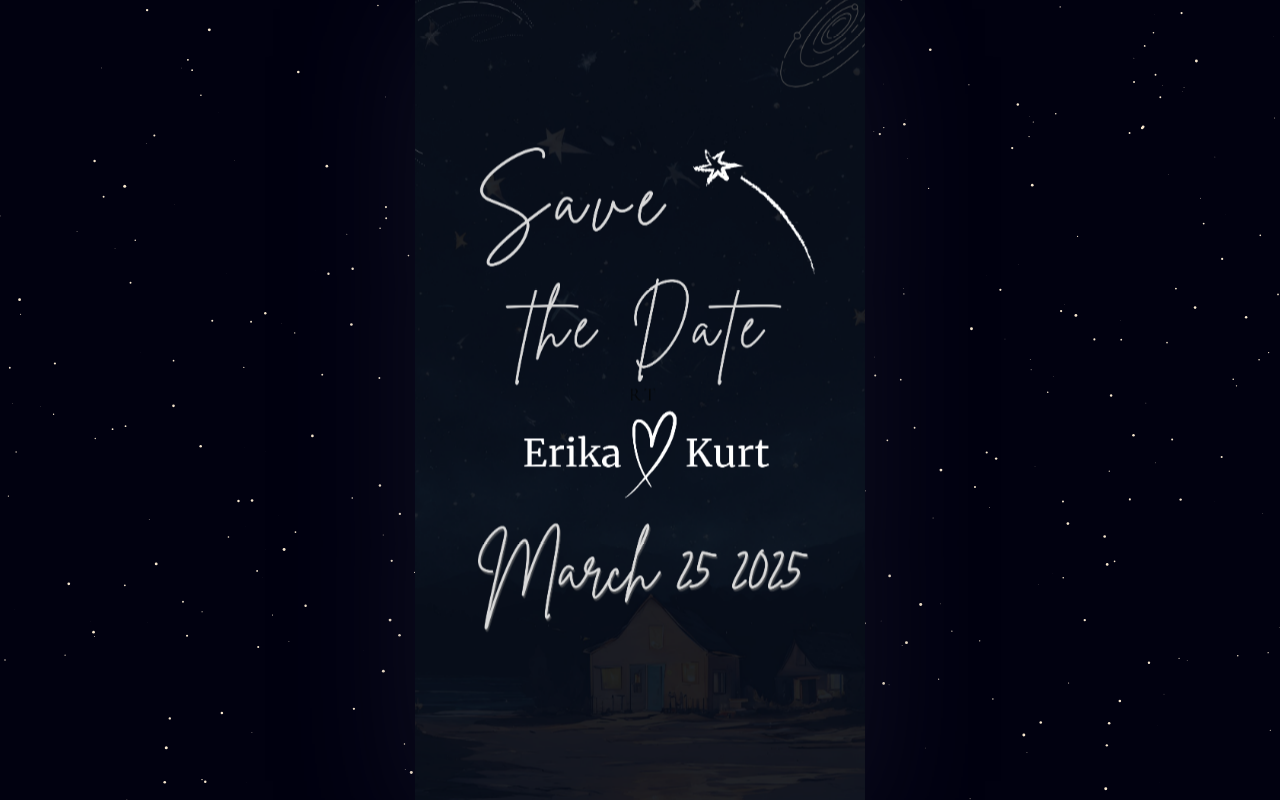
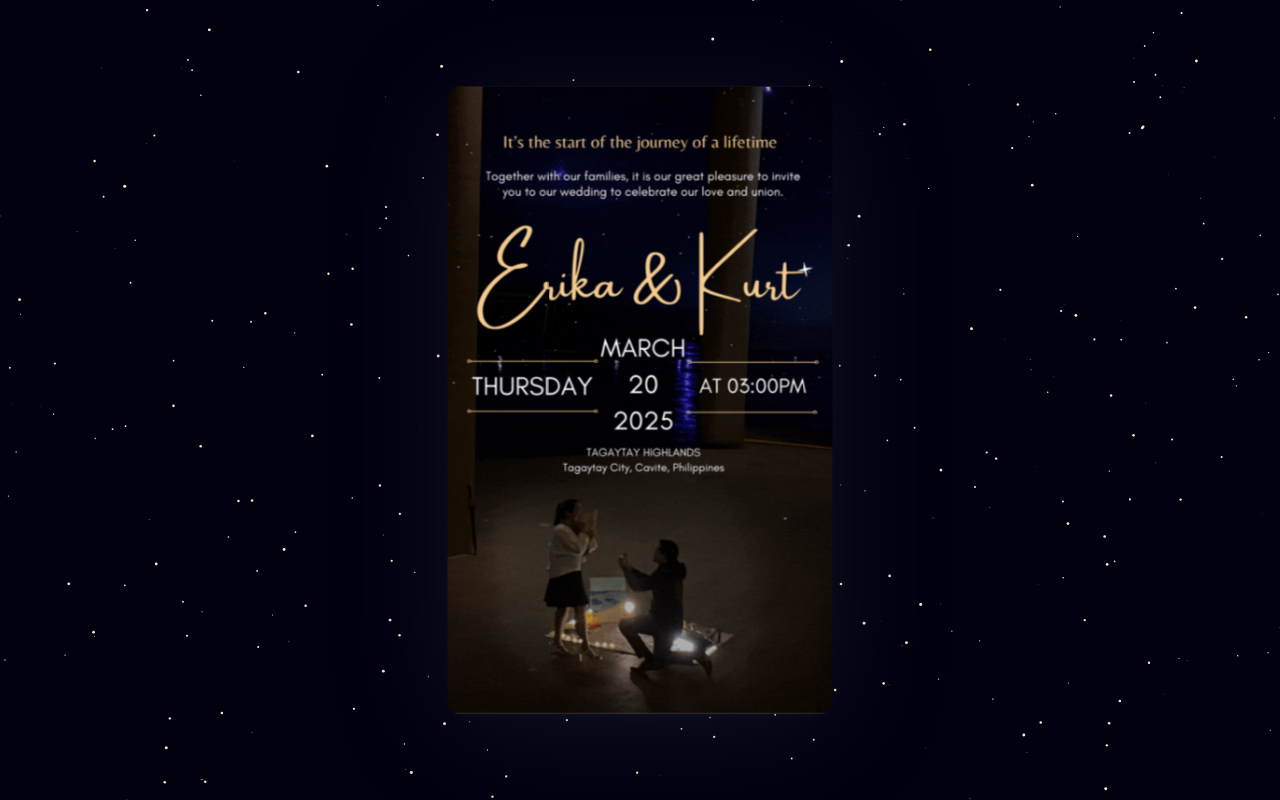
Before and after one commit to it-traveloid/rsvpknlopez, a Next.js app: page / in a window 1280 px wide. Built offline with nearby package versions, Linux system fonts and the light colour scheme.

Commit message:
update card design

```diff
--- a/src/app/ui/Card2.tsx
+++ b/src/app/ui/Card2.tsx
@@ -11,7 +11,7 @@ const final = () => ({
   // rot: -10 + Math.random() * 20,
   delay: 100,
 });
-const from = () => ({ x: 0, rot: 0, scale: 1.5, y: 0 });
+const from = () => ({ x: 0, rot: 0, scale: 1.1, y: 0 });
 // This is being used down there in the view, it interpolates rotation and scale into a css transform
 
 function Deck({ setStep }: { setStep: Dispatch<SetStateAction<Step>> }) {
@@ -69,7 +69,7 @@ function Deck({ setStep }: { setStep: Dispatch<SetStateAction<Step>> }) {
         <animated.div
           {...bind("card")}
           style={{
-            backgroundImage: `url(${"/savethedate.png"})`,
+            backgroundImage: `url(${"/rsvp.gif"})`,
           }}
         >
           <animated.svg
--- a/src/app/ui/index.css
+++ b/src/app/ui/index.css
@@ -42,8 +42,8 @@ body {
   background-size: auto 100%;
   background-repeat: no-repeat;
   background-position: center center;
-  width: 45vh;
-  max-width: 300px;
+  width: 55vh;
+  max-width: 350px;
   height: 85dvh;
   max-height: 570px;
   display: flex;
```
Also changed, not shown: public/rsvp.gif (added), 1 other file (tests, documents, lock files or other folders).
